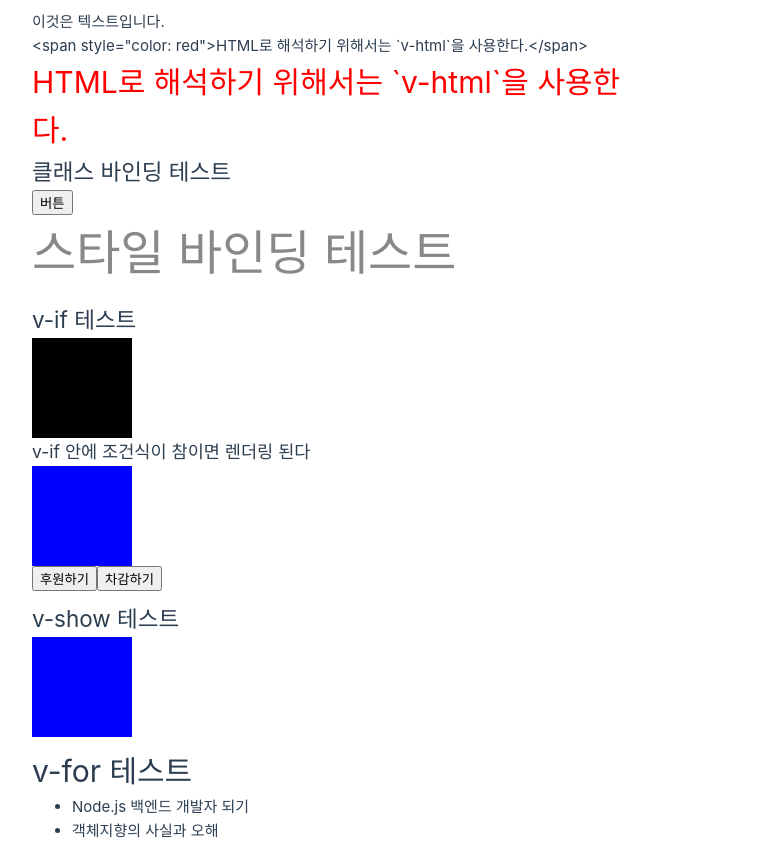
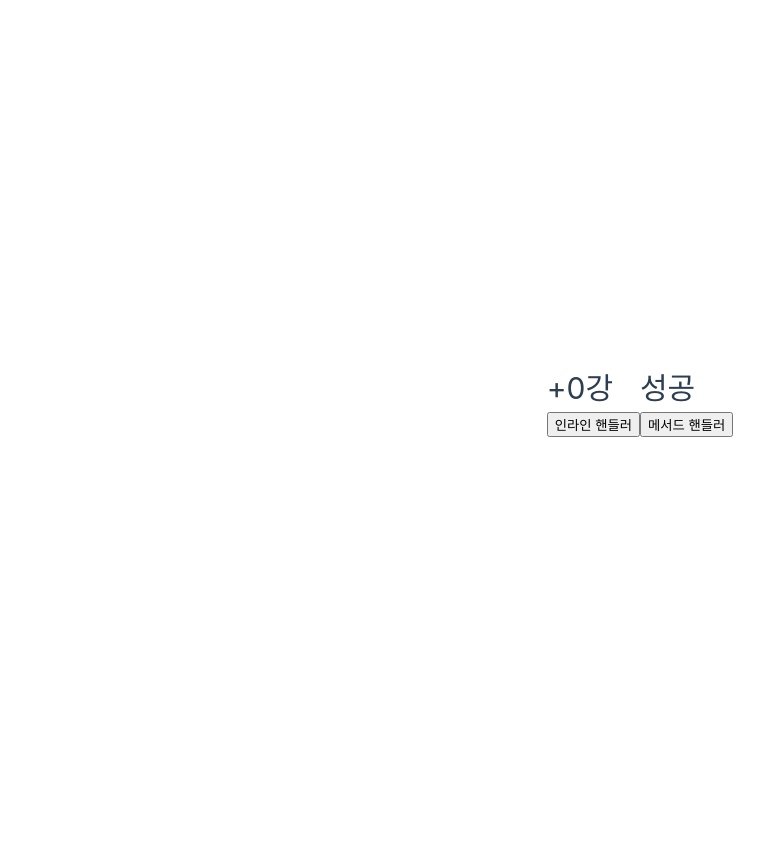
Before and after one commit to devmeeple/vue-in-action, a Vue app: page / in a window 1280 px wide. Shown: the whole page, without its empty margins (0-764 px from the left). After the commit the page ends 800 px from the top, so only its background shows below. Built offline with nearby package versions, Linux system fonts and the light colour scheme.

Commit message:
feat: 이벤트 핸들링

```diff
--- a/src/App.vue
+++ b/src/App.vue
@@ -1,91 +1,24 @@
 <template>
-  <div class="v-render">
-    <div class="v-class v-style section">
-      <div>{{ rawHtml }}</div>
-      <div>{{ rawHtml2 }}</div>
-      <h1 v-html="rawHtml2"></h1>
-      <h2 :class="{ active: isActive }">클래스 바인딩 테스트</h2>
-      <button @click="changeActive">버튼</button>
+  <div>
+    <h1>+{{ count }}강</h1>
+    <button @click="count++">인라인 핸들러</button>
+  </div>
 
-      <h3 :style="{ color: fontColor, fontSize: fontSize + 'px' }">스타일 바인딩 테스트</h3>
-    </div>
-
-    <div class="v-if section">
-      <h2>v-if 테스트</h2>
-
-      <div v-if="isVisible" class="red"></div>
-      <div v-if="isVisible === true" class="blue"></div>
-      <div v-else class="black"></div>
-
-      <h3>v-if 안에 조건식이 참이면 렌더링 된다</h3>
-      <div v-if="count >= 1" class="red"></div>
-      <div v-else class="blue"></div>
-      <button @click="increase">후원하기</button>
-      <button @click="decrease">차감하기</button>
-    </div>
-
-    <div class="v-show section">
-      <h2>v-show 테스트</h2>
-      <div v-show="isVisible" class="red"></div>
-      <div v-show="!isVisible" class="blue"></div>
-      <div v-if="isVisible" class="black"></div>
-    </div>
-
-    <div class="v-for section">
-      <h1>{{ header }}</h1>
-      <ul>
-        <li v-for="{ id, label } in items" :key="id">{{ label }}</li>
-      </ul>
-    </div>
+  <div>
+    <h1>{{ name }}</h1>
+    <button @click="changeName">메서드 핸들러</button>
   </div>
 </template>
 
 <script setup lang="ts">
 import { ref } from 'vue';
 
-const rawHtml = '이것은 텍스트입니다.';
-const rawHtml2 = '<span style="color: red">HTML로 해석하기 위해서는 `v-html`을 사용한다.</span>';
-const isActive = ref(false);
+const count = ref(0);
+const name = ref('성공');
 
-const fontColor = '#888888';
-const fontSize = 48;
-
-const isVisible = ref(false);
-const count = ref(0);
-const header = ref('v-for 테스트');
-const items = ref([
-  { id: 1, label: 'Node.js 백엔드 개발자 되기' },
-  { id: 2, label: '객체지향의 사실과 오해' },
-]);
-const changeActive = () => (isActive.value = !isActive.value);
-const increase = () => count.value++;
-const decrease = () => count.value--;
+const changeName = () => {
+  name.value = '실패';
+};
 </script>
 
-<style scoped>
-h2.active {
-  color: green;
-}
-
-.red {
-  background-color: red;
-  width: 100px;
-  height: 100px;
-}
-
-.blue {
-  background-color: blue;
-  width: 100px;
-  height: 100px;
-}
-
-.black {
-  background-color: black;
-  width: 100px;
-  height: 100px;
-}
-
-.section {
-  margin-top: 10px;
-}
-</style>
+<style scoped></style>
```
